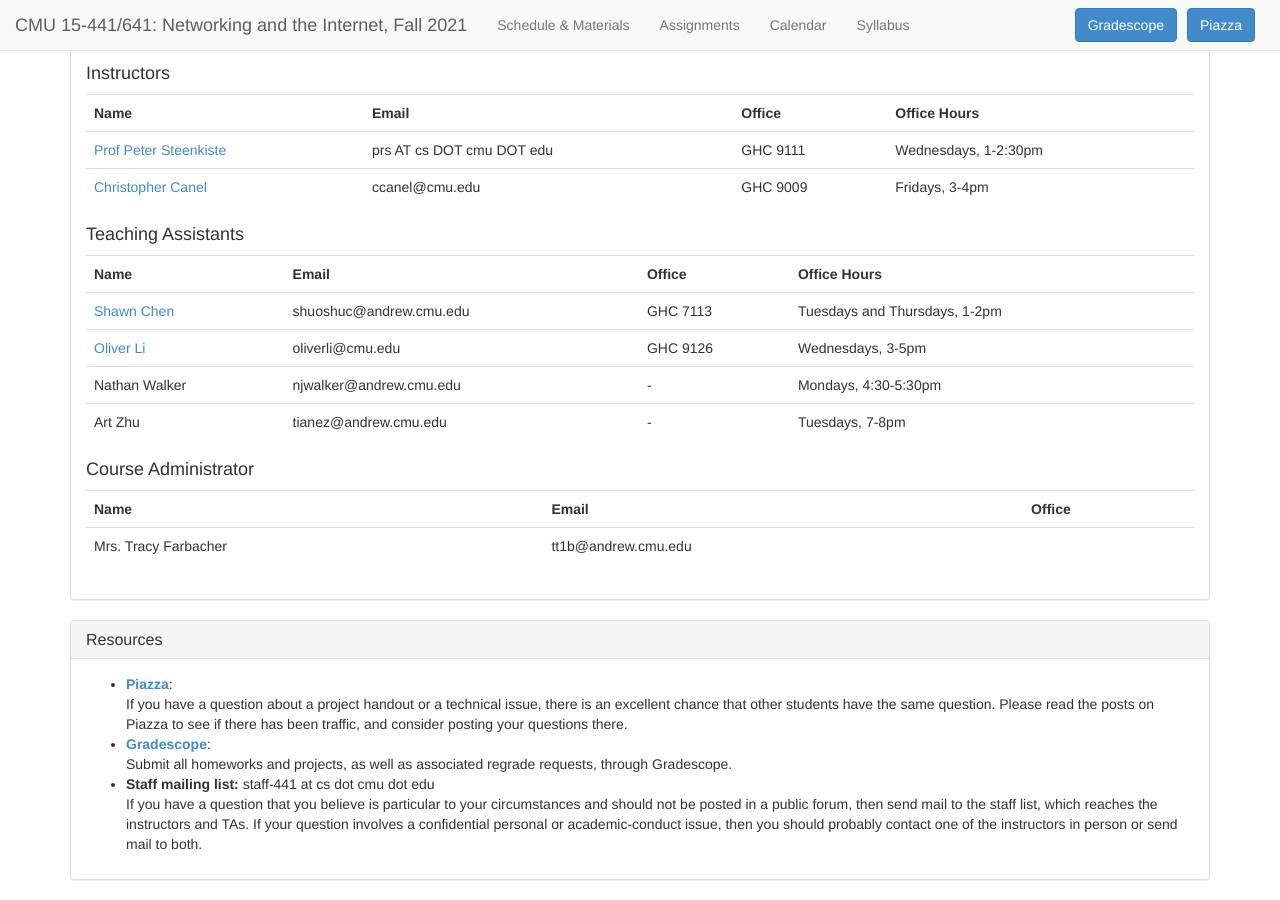
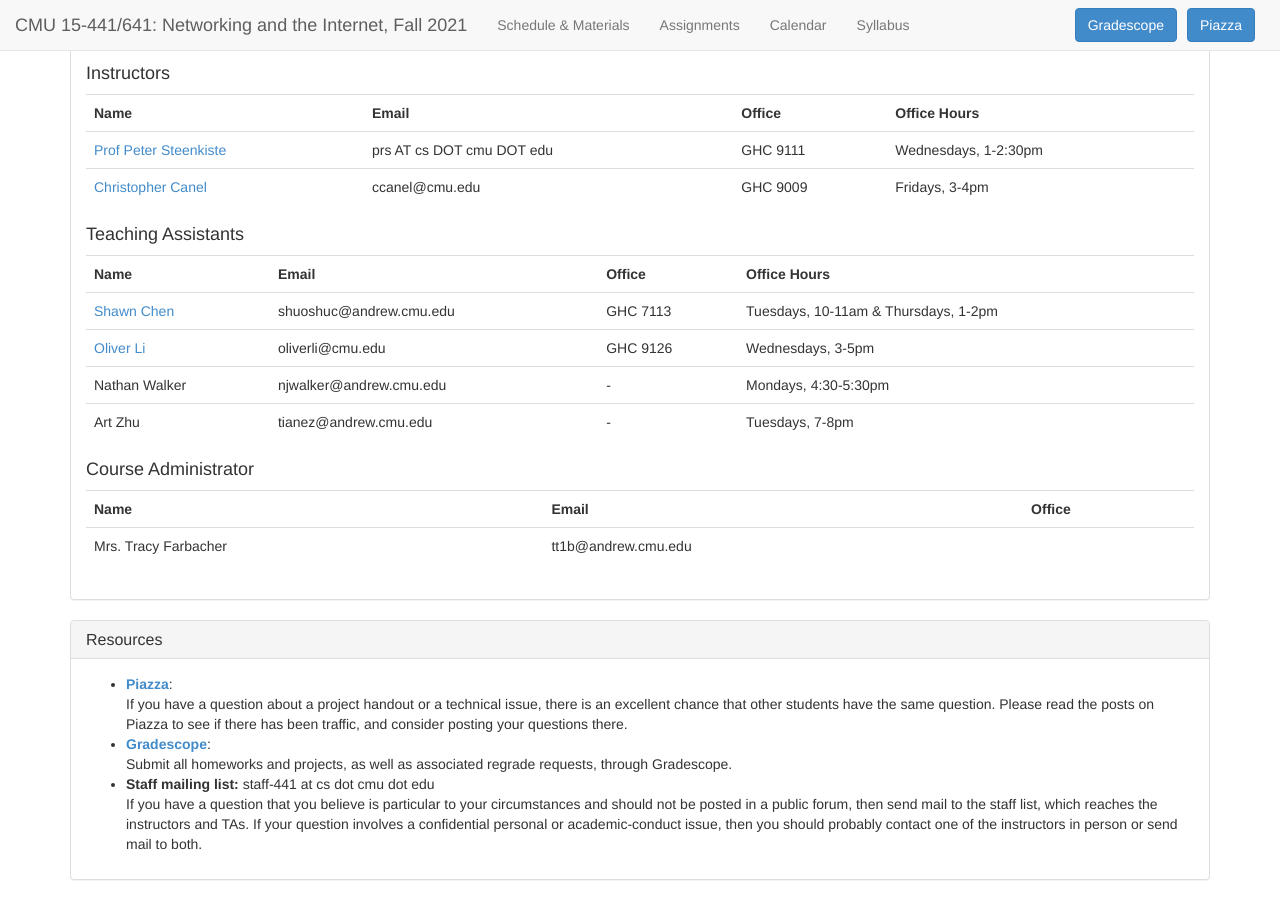
Before and after one commit to computer-networks/fa21, a Jekyll site: the page built from index.html, in a window 1280 px wide and 900 px high, scrolled down 571 px. Built offline with Jekyll 4.4.1, drawn with Linux system fonts in a browser that asks for light colours.

Commit message:
Update Shawn's office hours

```diff
--- a/index.html
+++ b/index.html
@@ -94,7 +94,7 @@ title: CMU 15-441/641, Fall 2021 --- Home
         <td><a href="http://cs.cmu.edu/~shuoshuc">Shawn Chen</a></td>
         <td><span class="email">shuoshuc@andrew.cmu.edu</span></td>
         <td>GHC 7113</td>
-        <td>Tuesdays and Thursdays, 1-2pm</td>
+        <td>Tuesdays, 10-11am & Thursdays, 1-2pm</td>
       </tr>
 
       <tr>
```
